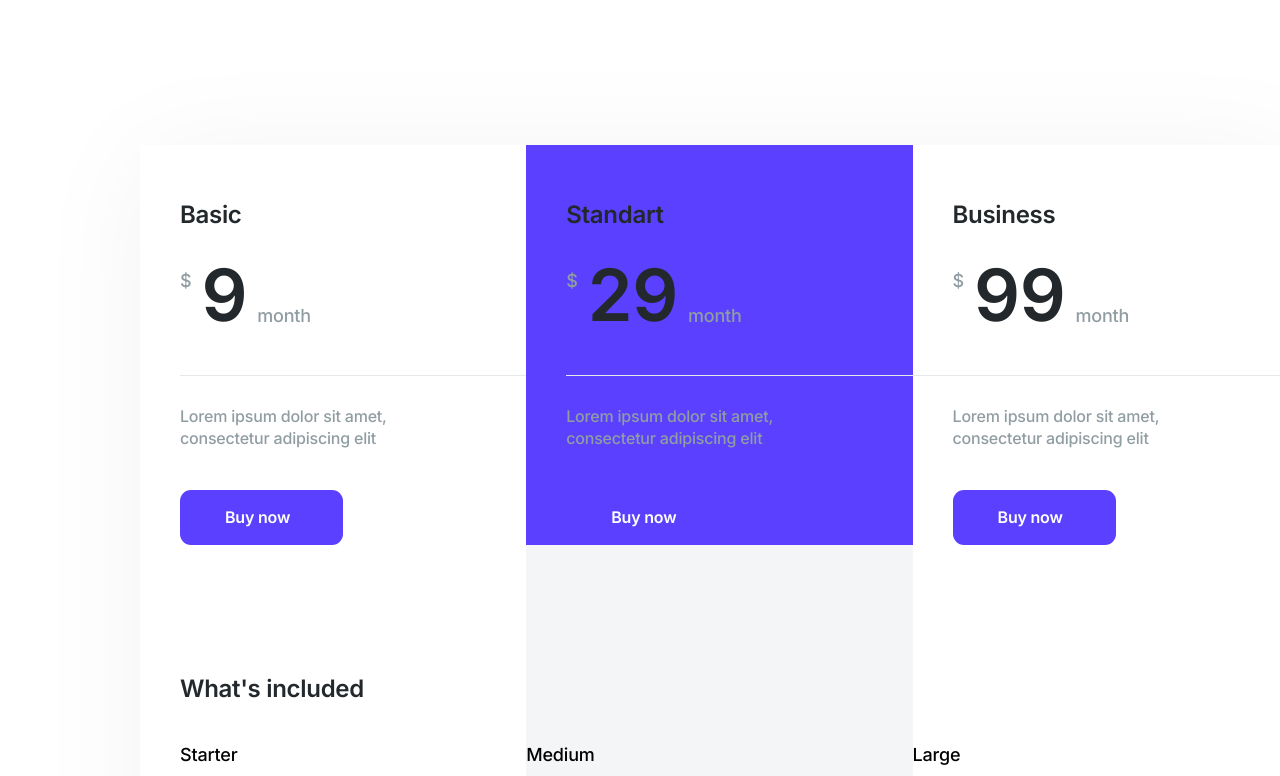
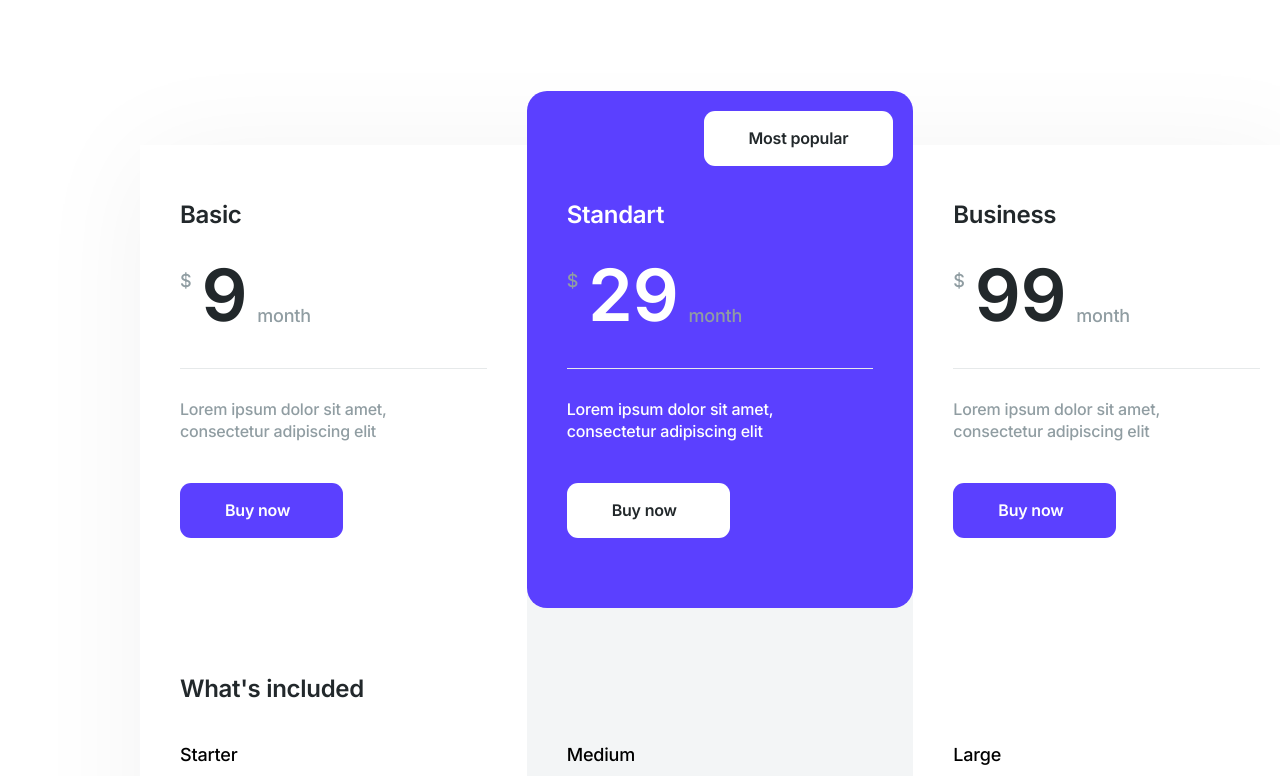
Before and after one commit to valikrozenkov/test-task, a plain HTML site: page index.html in a window 1280 px wide. Shown: the part 2164-2940 px from the top of the page. Drawn offline with Linux system fonts and the light colour scheme; a web font is replaced by a local one.

Commit message:
feat(/develop-sections): finished landing page

```diff
--- a/index.html
+++ b/index.html
@@ -19,7 +19,7 @@
     <div class="container">
         <div class="wrapper">
             <div class="subwrapper">
-                <div class="header">
+                <div class="header" id="header">
                     <div class="pages">
                         <p class="link">About</p>
                         <p class="link">Pricing</p>
@@ -98,16 +98,23 @@
                 <div class="section card-section">
                     <h1 class="card-title">Choose the plan</h1>
                     <div class="card-wrapper">
-                        <div class="basic-card">
-                            <div class="card-header header-left left-card">
-                                <h3 class="basic-title">Basic</h3>
-                                <div class="price">
+                        <div class="basic-card rounded-corners-left">
+                            <div class="card-header">
+                                <div class="chip button">
+                                    <p>
+                                        The cheapest
+                                    </p>
+                                </div>
+                                <h3 class="basic-title padding">Basic</h3>
+                                <div class="price padding">
                                     <p class="currency">$</p>
                                     <p class="amount">9</p>
                                     <p class="term">month</p>
                                 </div>
-                                <span class="card-border"></span>
-                                <div class="basic-descreption">
+                                <div class="card-border-wrapper padding">
+                                    <div class="card-border"></div>
+                                </div>
+                                <div class="basic-descreption padding">
                                     <p class="basic-text">Lorem ipsum dolor sit amet, consectetur adipiscing elit</p>
                                     <div class="button-wrapper card-button">
                                         <div class="button">
@@ -116,11 +123,13 @@
                                     </div>
                                 </div>
                             </div>
-                            <div class="list-services left-card">
+                            <div class="list-services">
                                 <h3 class="basic-title included-text">What&apos;s included</h3>
-                                <p class="package-type">Starter</p>
-                                <span class="underline-card"></span>
-                                <div class="list-services-array">
+                                <p class="package-type padding">Starter</p>
+                                <div class="small-padding-left">
+                                    <span class="underline-card"></span>
+                                </div>
+                                <div class="list-services-array middle-padding">
                                     <div class="list-services-points">
                                         <svg width="27" height="28" viewBox="0 0 27 28" fill="none"
                                             xmlns="http://www.w3.org/2000/svg">
@@ -171,14 +180,21 @@
 
                         <div class="basic-card">
                             <div class="card-header">
-                                <h3 class="basic-title header-middle">Standart</h3>
-                                <div class="price header-middle">
+                                <div class="chip button">
+                                    <p>
+                                        Most popular
+                                    </p>
+                                </div>
+                                <h3 class="basic-title padding">Standart</h3>
+                                <div class="price padding">
                                     <p class="currency">$</p>
                                     <p class="amount">29</p>
                                     <p class="term">month</p>
                                 </div>
-                                <div class="card-border border-middle"></div>
-                                <div class="basic-descreption header-middle">
+                                <div class="card-border-wrapper padding">
+                                    <div class="card-border"></div>
+                                </div>
+                                <div class="basic-descreption padding">
                                     <p class="basic-text">Lorem ipsum dolor sit amet, consectetur adipiscing elit</p>
                                     <div class="button-wrapper card-button">
                                         <div class="button">
@@ -189,9 +205,9 @@
                             </div>
 
                             <div class="list-services">
-                                <p class="package-type">Medium</p>
+                                <p class="package-type padding">Medium</p>
                                 <span class="underline-card"></span>
-                                <div class="list-services-array">
+                                <div class="list-services-array middle-padding">
                                     <div class="list-services-points">
                                         <svg width="27" height="28" viewBox="0 0 27 28" fill="none"
                                             xmlns="http://www.w3.org/2000/svg">
@@ -240,15 +256,22 @@
                             </div>
                         </div>
                         <div class="basic-card">
-                            <div class="card-header header-right">
-                                <h3 class="basic-title">Business</h3>
-                                <div class="price">
+                            <div class="card-header">
+                                <div class="chip button">
+                                    <p>
+                                        Most expensive
+                                    </p>
+                                </div>
+                                <h3 class="basic-title padding">Business</h3>
+                                <div class="price padding">
                                     <p class="currency">$</p>
                                     <p class="amount">99</p>
                                     <p class="term">month</p>
                                 </div>
-                                <span class="card-border"></span>
-                                <div class="basic-descreption">
+                                <div class="card-border-wrapper padding">
+                                    <div class="card-border"></div>
+                                </div>
+                                <div class="basic-descreption padding">
                                     <p class="basic-text">Lorem ipsum dolor sit amet, consectetur adipiscing elit</p>
                                     <div class="button-wrapper card-button">
                                         <div class="button">
@@ -257,10 +280,12 @@
                                     </div>
                                 </div>
                             </div>
-                            <div class="list-services right-card">
-                                <p class="package-type right-card">Large</p>
-                                <span class="underline-card right-card"></span>
-                                <div class="list-services-array">
+                            <div class="list-services">
+                                <p class="package-type padding">Large</p>
+                                <div class="small-padding-right">
+                                    <span class="underline-card"></span>
+                                </div>
+                                <div class="list-services-array middle-padding">
                                     <div class="list-services-points">
                                         <svg width="27" height="28" viewBox="0 0 27 28" fill="none"
                                             xmlns="http://www.w3.org/2000/svg">
@@ -459,9 +484,13 @@
                     </div>
                     <div class="contacts-wrapper-logo">
                         <span class="border-contacts"></span>
-                        <div class="contacts-logo">
-                            <img src="./images/Logo.png" />
-                        </div>
+                        <a href="#header">
+                            <div class="contacts-logo">
+
+                                <img src="./images/Logo.png"/>
+
+                            </div>
+                        </a>
                         <div class="contacts-textwrapper">
                             <p class="contacts-text">©2022 All right reserved</p>
                         </div>
--- a/main.js
+++ b/main.js
@@ -1,22 +1,18 @@
 document.addEventListener('DOMContentLoaded', () => {
     const cards = document.querySelectorAll('.basic-card');
 
-    // Задать классы по умолчанию для второй карточки
-    const defaultCard = cards[1]; // Вторая карточка
+    const defaultCard = cards[1];
     defaultCard.classList.add('choosen-card');
     defaultCard.querySelector('.card-header').classList.add('header-choosen-card');
 
-    // Добавить события для всех карточек
     cards.forEach(card => {
       card.addEventListener('mouseenter', () => {
-        // Убираем классы со всех карточек перед добавлением
         removeClasses();
         card.classList.add('choosen-card');
         card.querySelector('.card-header').classList.add('header-choosen-card');
       });
 
       card.addEventListener('mouseleave', () => {
-        // Можно вернуть классы на карточку по умолчанию, если нужно
         removeClasses();
         defaultCard.classList.add('choosen-card');
         defaultCard.querySelector('.card-header').classList.add('header-choosen-card');
--- a/style.css
+++ b/style.css
@@ -3,6 +3,10 @@
     margin: 0;
     padding: 0;
 }
+
+html {
+    scroll-behavior: smooth;
+  }
 
 .container {
     display: flex;
@@ -43,6 +47,7 @@
     line-height: 140%;
     letter-spacing: -0.2px;
     cursor: pointer;
+    transition: color 0.5s ease;
 }
 
 .logo {
@@ -52,6 +57,7 @@
 .logo img {
     width: 127px;
     height: 20px;
+    cursor: pointer;
 }
 
 .creds {
@@ -96,6 +102,7 @@
     color: #FFFFFF;
     line-height: 120%;
     letter-spacing: -0.2px;
+    cursor: pointer;
 }
 
 .image-wrapper {
@@ -258,6 +265,7 @@
     display: flex;
     justify-content: center;
     gap: 20px;
+    cursor: pointer;
 }
 
 .contacts img {
@@ -281,8 +289,6 @@
 
 .contacts-logo {
     display: flex;
-    width: 33%;
-    height: 20px;
     padding-top: 30px;
 }
 
@@ -304,8 +310,7 @@
     display: flex;
     padding-top: 30px;
     justify-content: center;
-    width: 33%;
-    gap: 40px;
+    padding-left: 362px;
 }
 
 .contacts-text {
@@ -322,6 +327,7 @@
     letter-spacing: -0.2px;
     line-height: 140%;
     color: #22282B;
+    cursor: pointer;
 
 }
 
@@ -329,7 +335,7 @@
     display: flex;
     padding-top: 30px;
     justify-content: end;
-    width: 33%;
+    margin-left: auto;
 }
 
 .contacts-policy-text {
@@ -356,6 +362,10 @@
     fill: #5B40FF;
 }
 
+.link:hover {
+    color: #5B40FF;
+}
+
 .card-title {
     font-size: 52px;
     font-weight: 600;
@@ -370,13 +380,14 @@
     letter-spacing: -0.3px;
     line-height: 130%;
     color: #22282B;
+    transition: all 0.6s ease;
 }
 
 .price {
     display: flex;
     gap: 10px;
     justify-content: start;
-    padding-top: 22px;
+    padding-top: 22px !important;
 }
 
 .currency {
@@ -395,6 +406,7 @@
     letter-spacing: -0.3px;
     color: #22282B;
     align-self: self-start;
+    transition: color 0.6s ease;
 }
 
 .term {
@@ -414,14 +426,17 @@
     line-height: 140%;
     color: #909DA2;
     max-width: 239px;
+    padding-top: 29px;
+    transition: color 0.6s ease;
 }
 
 .basic-card {
     display: flex;
     flex-direction: column;
-    width: 33.3%;
+    width: 33.333%;
     min-height: 931px;
     justify-content: space-between;
+    position: relative;
 }
 
 
@@ -430,6 +445,7 @@
     width: 100%;
     height: 931px;
     box-shadow: 0px 10px 110px 0px rgba(7, 14, 39, 0.05);
+    justify-content: space-between;
 }
 
 .card-button {
@@ -447,9 +463,12 @@
     display: flex;
     height: 1px;
     width: 100%;
-    left: -1.5px;
     background-color: #E6E9EA;
-    margin: 36px 0px 29px 0px;
+}
+
+.card-border-wrapper {
+    display: flex;
+    padding-top: 29px !important;
 }
 
 .basic-descreption {
@@ -505,8 +524,19 @@
 .card-header {
     display: flex;
     flex-direction: column;
-    padding-top: 54px;
+    padding: 54px 0px 70px 0px;
     width: 100%;
+    border-radius: 20px;
+    overflow: hidden;
+    position: relative;
+}
+
+.chip {
+    position: absolute;
+    display: none;
+    right: 20px;
+    top: 20px;
+    z-index: 10;
 }
 
 .header-left {
@@ -525,22 +555,72 @@
     display: flex;
     flex-direction: column;
     gap: 16px;
-    padding: 40px 0 90px 0;
+}
+
+.middle-padding {
+    padding: 40px 40px 90px 40px;
 }
 
 .included-text {
-    padding-bottom: 38px;
+    padding: 0px 40px 38px 40px;
+    color: #22282B !important;
 }
 
 .header-choosen-card {
     background-color: #5B40FF;
+    position: absolute;
+    top: -54px;
+    transition: all 1s ease;
+    padding-bottom: 70px;
 }
 
 .choosen-card {
     background-color: #F3F5F6;
+    justify-content: flex-end;
 }
 
 .border-middle {
     margin-left: 40px;
     margin-right: 40px;
 }
+
+.padding {
+    padding: 0px 40px;
+}
+
+.rounded-corners-left {
+    border-radius: 20px 0px 0px 20px;
+}
+
+.small-padding-left {
+    padding-left: 40px;
+}
+
+.small-padding-right {
+    padding-right: 40px;
+}
+
+.header-choosen-card .button {
+    background-color: #fff;
+    display: flex;
+}
+
+.header-choosen-card .button p {
+    color: #22282B;
+
+}
+
+.header-choosen-card .price .amount,
+.header-choosen-card .basic-descreption .basic-text,
+.header-choosen-card .basic-title {
+    color: white;
+}
+
+.header-choosen-card .basic-title {
+    padding-top: 54px;
+}
+
+.contacts-logo img {
+    height: 20px;
+    min-width: 127px;
+}
```
